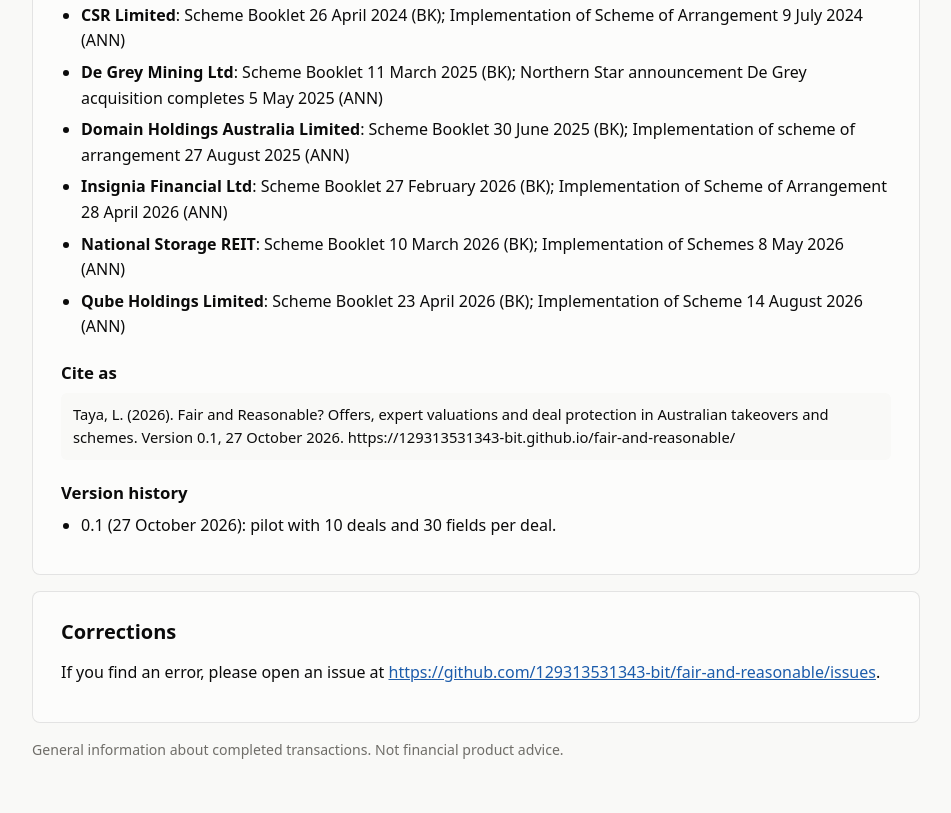
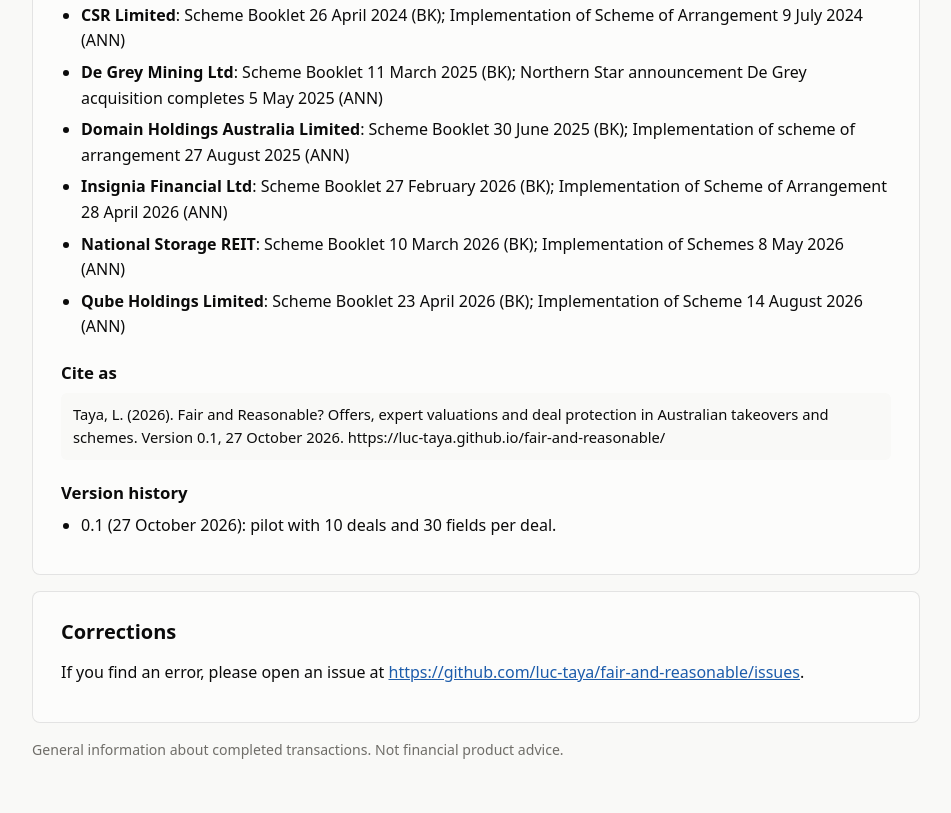
Before and after one commit to luc-taya/fair-and-reasonable, a plain HTML site: page index.html in a window 1280 px wide. Shown: the part 7294-8107 px from the top of the page, without its empty margins (164-1115 px from the left). Drawn offline with Linux system fonts and the light colour scheme.

Commit message:
Add files via upload

```diff
--- a/index.html
+++ b/index.html
@@ -212,7 +212,7 @@
 <li><strong>Qube Holdings Limited</strong>: Scheme Booklet 23 April 2026 (BK); Implementation of Scheme 14 August 2026 (ANN)</li>
 </ul>
 <h3>Cite as</h3>
-<p class="cite">Taya, L. (2026). Fair and Reasonable? Offers, expert valuations and deal protection in Australian takeovers and schemes. Version 0.1, 27 October 2026. https://129313531343-bit.github.io/fair-and-reasonable/</p>
+<p class="cite">Taya, L. (2026). Fair and Reasonable? Offers, expert valuations and deal protection in Australian takeovers and schemes. Version 0.1, 27 October 2026. https://luc-taya.github.io/fair-and-reasonable/</p>
 <h3>Version history</h3>
 <ul class="plain">
 <li>0.1 (27 October 2026): pilot with 10 deals and 30 fields per deal.</li>
@@ -221,7 +221,7 @@
 
 <section id="corrections" aria-labelledby="h-corr">
 <h2 id="h-corr">Corrections</h2>
-<p>If you find an error, please open an issue at <a href="https://github.com/129313531343-bit/fair-and-reasonable/issues">https://github.com/129313531343-bit/fair-and-reasonable/issues</a>.</p>
+<p>If you find an error, please open an issue at <a href="https://github.com/luc-taya/fair-and-reasonable/issues">https://github.com/luc-taya/fair-and-reasonable/issues</a>.</p>
 </section>
 </main>
 <footer><p>General information about completed transactions. Not financial product advice.</p></footer>
```
